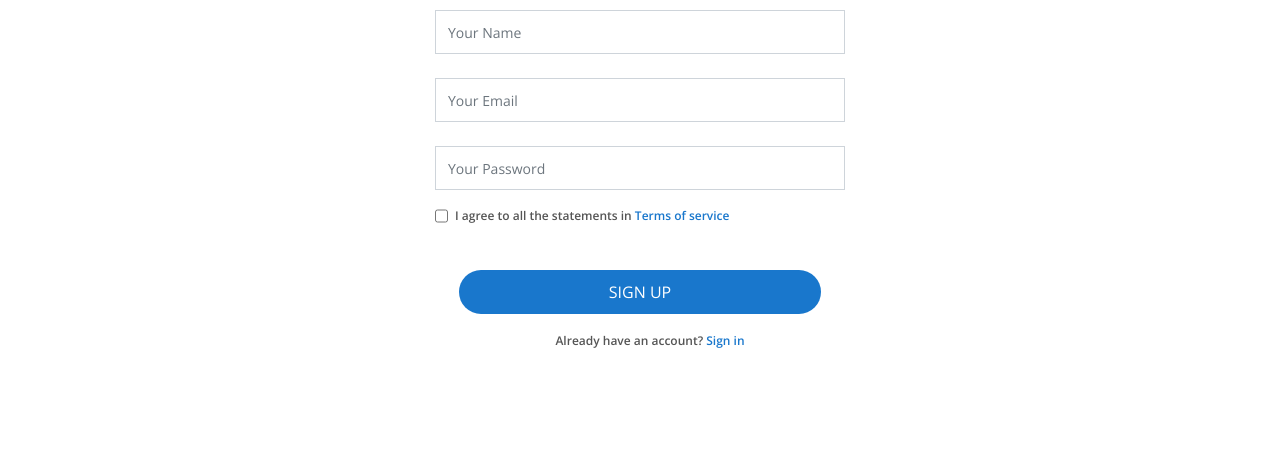
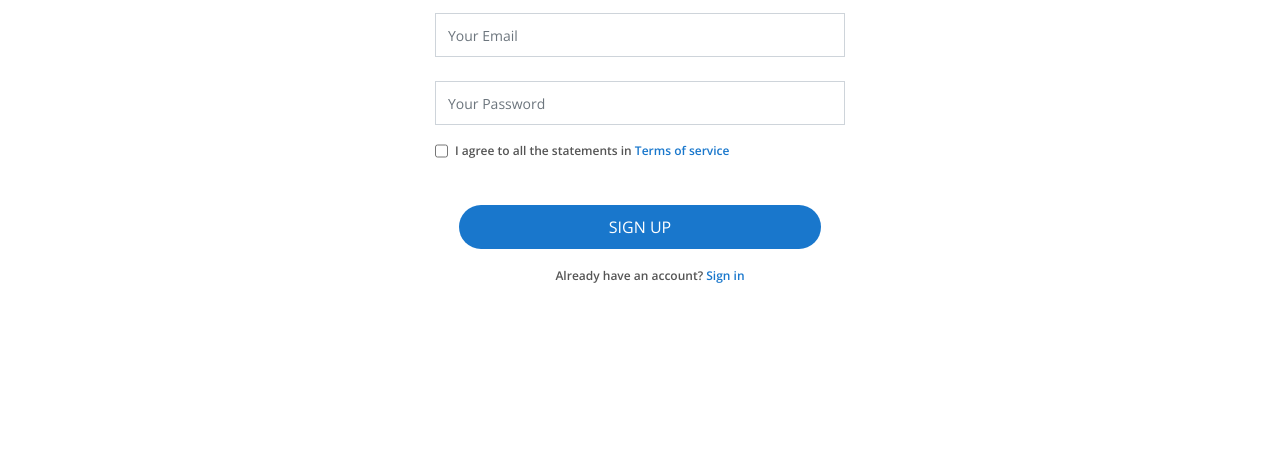
Before and after one commit to okharkevych/smedeskapp, a plain HTML site: page signup/index.html in a window 1280 px wide. Shown: the part 343-800 px from the top of the page. Drawn offline with nearby package versions, Linux system fonts and the light colour scheme.

Commit message:
Centered the signup form.

```diff
--- a/assets/css/style.css
+++ b/assets/css/style.css
@@ -1,3 +1,9 @@
+html, body {
+    height: 100%;
+    margin: 0;
+    padding: 0;
+}
+
 body {
     font-family: "Open Sans", sans-serif;
     color: #444444;
@@ -671,11 +677,19 @@ section {
     color: #fff;
 }
 
-/*--------------------------------------------------------------
-# Sign Up
---------------------------------------------------------------*/
+#main {
+    display: table;
+    height: 100%;
+    margin: 0 auto;
+}
+
+.center-form {
+    display: table-cell;
+    vertical-align: middle;
+}
+
 .signup {
-    padding-top: 230px;
+    width: 660px;
 }
 
 .signup .container {
@@ -759,6 +773,10 @@ section {
     margin-top: 10px;
 }
 
+.signup .signup-form button[type="submit"]:hover {
+    background: #1c84e3;
+}
+
 @media (max-width: 414px) {
     .signup .signup-form button[type="submit"] {
         width: 100%;
@@ -767,6 +785,8 @@ section {
     }
 }
 
-.signup .signup-form button[type="submit"]:hover {
-    background: #1c84e3;
+@media (max-width: 375px) {
+    .signup .container:nth-child(1) {
+        margin-top: 60px;
+    }
 }
--- a/signup/index.html
+++ b/signup/index.html
@@ -56,7 +56,7 @@
         </header>
 
         <main id="main">
-            <section class="signup">
+            <section class="signup center-form">
                 <div class="container">
                     <div class="section-title">
                         <h2>CREATE ACCOUNT</h2>
```
